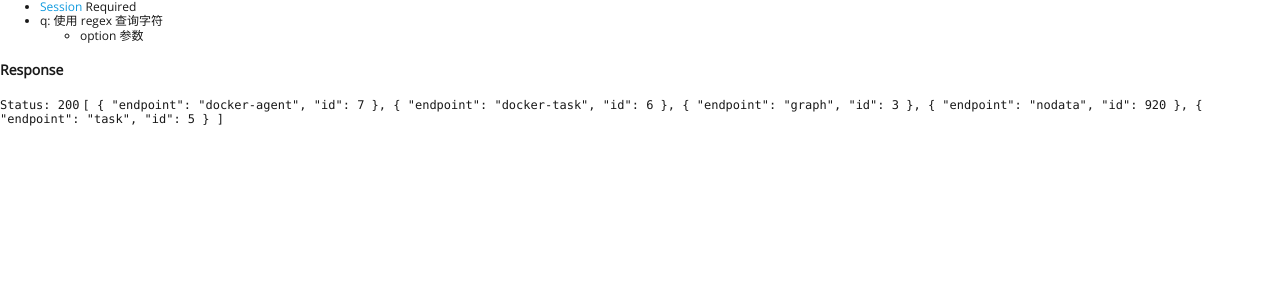
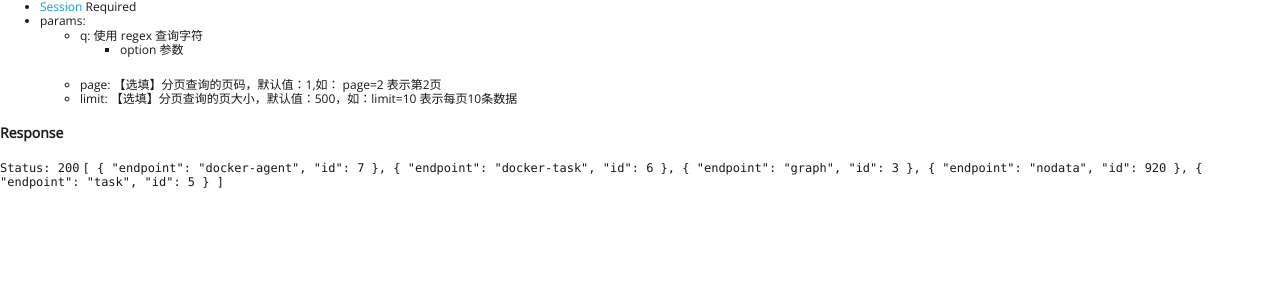
Before and after one commit to open-falcon/falcon-plus, a Jekyll site: the page built from docs/_posts/Graph/2017-01-01-endpoints.md, in a window 1280 px wide. Shown: the top 300 px of the page. Built offline with Jekyll 4.4.1, drawn with Linux system fonts in a browser that asks for light colours.

Commit message:
增加分页查询页码和页大小

```diff
--- a/docs/_posts/Graph/2017-01-01-endpoints.md
+++ b/docs/_posts/Graph/2017-01-01-endpoints.md
@@ -8,9 +8,11 @@ layout: default
 ---
 
 * [Session](#/authentication) Required
-* q: 使用 regex 查询字符
-  * option 参数
-
+* params:
+    * q: 使用 regex 查询字符
+      * option 参数
+    * page: 【选填】分页查询的页码，默认值：1,如： page=2 表示第2页
+    * limit: 【选填】分页查询的页大小，默认值：500，如：limit=10 表示每页10条数据
 
 ### Response
 
```
Also changed, not shown: docs/_posts/DashboardScreen/2017-01-01-dashboard_screen_gets_all.md (+4 -1 lines), docs/_posts/Graph/2017-01-01-endpoint_counter.md (+2 -0 lines).
